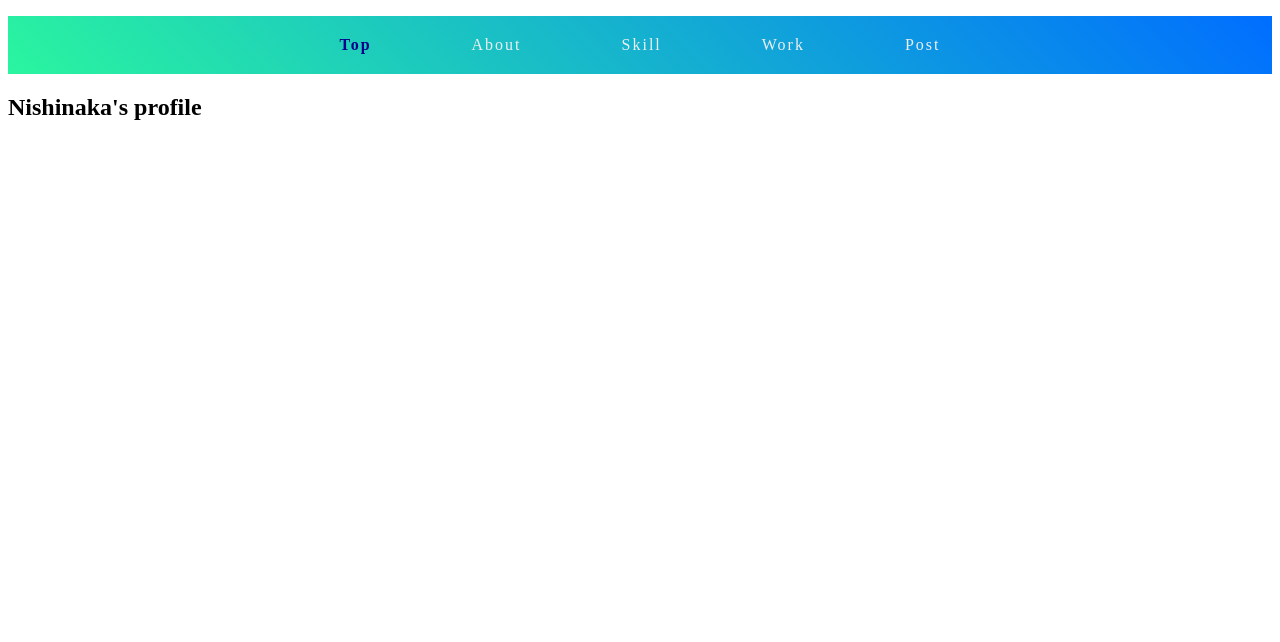
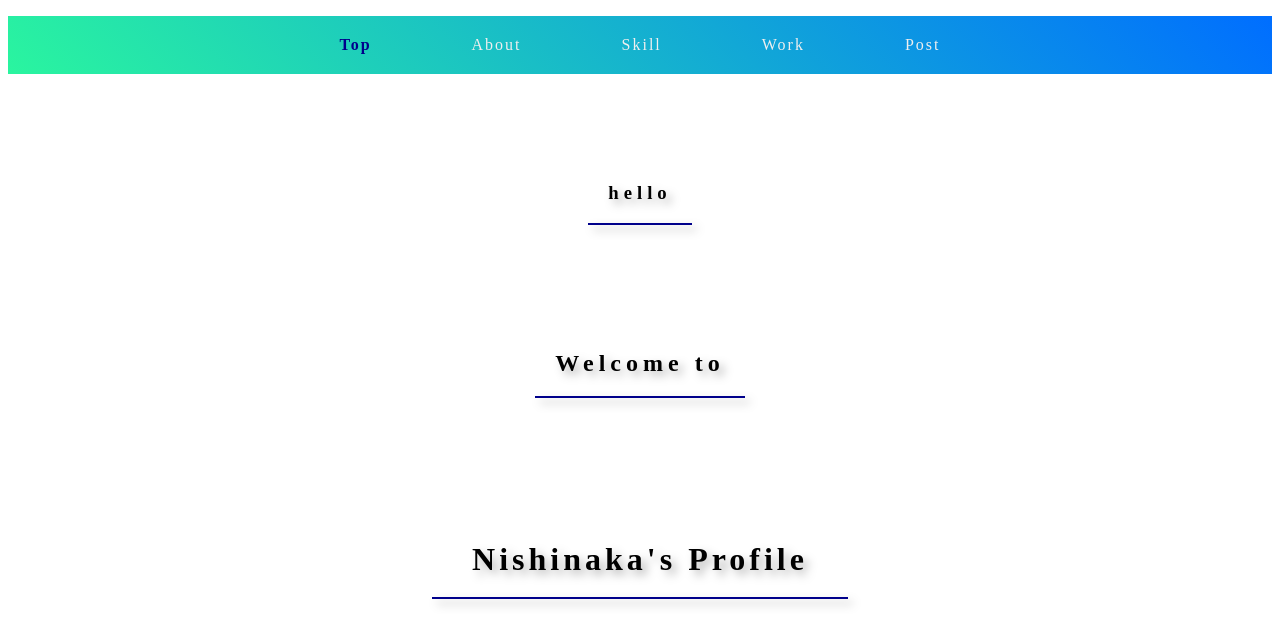
Before and after one commit to nydev2020/my-profile, a Vue app: page / in a window 1280 px wide. Shown: the top 642 px of the page. Built offline with nearby package versions, Linux system fonts and the light colour scheme.

Commit message:
Top
Topのview作成

```diff
--- a/src/components/About.vue
+++ b/src/components/About.vue
@@ -80,7 +80,7 @@ export default {
     line-height: 2rem;
   }
   td {
-    padding-left: 15%;
+    padding-left: 10%;
     overflow: hidden;
   }
 </style>
--- a/src/components/Post.vue
+++ b/src/components/Post.vue
@@ -1,7 +1,7 @@
 <template>
   <div class="post">
     <h2>Post</h2>
-    <p>Twitterを始めまして日々のアウトプットをつぶやいています。</p>
+    <p>Twitterを始めまして日々のアウトプットをつぶやいています。主にはアウトプットチャンネルになります。</p>
     <div class="post--container">
       <table>
         <tr>
@@ -10,7 +10,7 @@
         </tr>
         <tr>
           <th>GitHub</th>
-          <td>yoshinori0526</td>
+          <td>nydev2020</td>
         </tr>
         <tr>
           <th>Twitter</th>
@@ -35,6 +35,9 @@ export default {
       text-align: center;
       border-bottom: 2px solid darkblue;
     }
+    p {
+      padding: 0 10%;
+    }
     h4 {
       text-align: center;
     }
--- a/src/components/TopPage.vue
+++ b/src/components/TopPage.vue
@@ -1,6 +1,8 @@
 <template>
-  <div>
-    <h2>Nishinaka's profile</h2>
+  <div class="top">
+    <h3><span>hello</span></h3>
+    <h2><span>Welcome to</span></h2>
+    <h1><span>Nishinaka's Profile</span></h1>
   </div>
 </template>
 
@@ -9,3 +11,43 @@ export default {
 
 }
 </script>
+
+<style lang="scss" scoped>
+  .top {
+    width: 100%;
+    h3 {
+      text-align: center;
+      height: 150px;
+      line-height: 200px;
+      letter-spacing: 5px;
+      filter: drop-shadow(5px 5px 5px rgba(0,0,0,0.3));
+      span {
+        padding: 20px;
+        border-bottom: 2px solid darkblue;
+      }
+    }
+    h2 {
+      text-align: center;
+      height: 200px;
+      line-height: 200px;
+      letter-spacing: 5px;
+      filter: drop-shadow(5px 5px 5px rgba(0,0,0,0.3));
+      span {
+        padding: 20px;
+        border-bottom: 2px solid darkblue;
+      }
+    }
+    h1 {
+      text-align: center;
+      height: 250px;
+      line-height: 150px;
+      letter-spacing: 4px;
+      filter: drop-shadow(5px 5px 5px rgba(0,0,0,0.3));
+      span {
+        padding: 20px 40px;
+        border-bottom: 2px solid darkblue;
+      }
+    }
+  }
+
+</style>
```
